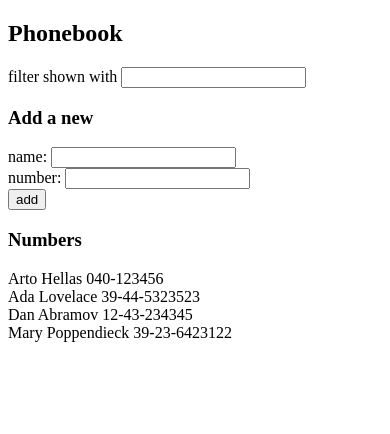
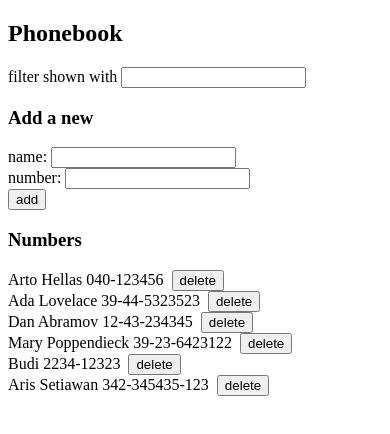
Before and after one commit to zhfrann/full-stack-open, a React (Create React App) app in the folder part2/phonebook/: page / in a window 390 px wide. Shown: the top 434 px of the page. Built offline with nearby package versions, Linux system fonts and the light colour scheme; data requests are answered from the project's data file.

Commit message:
phonebook exercise part2 2.15

```diff
--- a/part2/phonebook/db.json
+++ b/part2/phonebook/db.json
@@ -19,6 +19,16 @@
       "name": "Mary Poppendieck",
       "number": "39-23-6423122",
       "id": 4
+    },
+    {
+      "name": "Budi",
+      "number": "2234-12323",
+      "id": 5
+    },
+    {
+      "name": "Aris Setiawan",
+      "number": "342-345435-123",
+      "id": 6
     }
   ]
 }
--- a/part2/phonebook/src/App.js
+++ b/part2/phonebook/src/App.js
@@ -1,5 +1,5 @@
 import { useState, useEffect } from 'react'
-import axios from 'axios'
+import personsService from "./services/persons";
 
 const Filter = ({ filter, handler }) => {
   return (
@@ -25,19 +25,22 @@ const PersonForm = ({ newName, newNumber, inputNameHandler, inputNumberHandler,
   )
 }
 
-const Persons = ({ filteredPerson }) => {
+const Persons = ({ filteredPerson, deleteHandler }) => {
   return (
     filteredPerson.map((person) => {
       return (
-        <PersonDetail key={person.id} person={person} />
+        <PersonDetail key={person.id} person={person} deleteHandler={() => { deleteHandler({ id: person.id, name: person.name, }) }} />
       )
     })
   )
 }
 
-const PersonDetail = ({ person }) => {
+const PersonDetail = ({ person, deleteHandler }) => {
   return (
-    <div>{person.name} {person.number}</div>
+    <div>
+      {person.name} {person.number} &nbsp;
+      <button onClick={deleteHandler}>delete</button>
+    </div>
   )
 }
 
@@ -48,10 +51,10 @@ const App = () => {
   const [filter, setFilter] = useState('')
 
   useEffect(() => {
-    axios
-      .get("http://localhost:3001/persons")
-      .then(response => {
-        setPersons(response.data)
+    personsService
+      .getAll()
+      .then(allPersons => {
+        setPersons(allPersons)
       })
   }, [])
 
@@ -59,20 +62,49 @@ const App = () => {
     event.preventDefault()
 
     if (persons.find((person) => person.name === newName)) {
-      alert(`${newName} is already added to phonebook`)
-      setNewName('')
-      setNewNumber('')
-      return false
+
+      if (window.confirm(`${newName} is already added to phonebook, replace the old number with a new one ?`)) {
+        const person = persons.filter((person) => person.name === newName)[0]
+        personsService
+          .update(person.id, { name: newName, number: newNumber })
+          .then(response => {
+            setPersons(persons.map(person => person.name !== newName ? person : response))
+            setNewName('')
+            setNewNumber('')
+          })
+      } else {
+        alert(`Add ${newName} canceled`)
+        setNewName('')
+        setNewNumber('')
+      }
+      return;
     }
 
     const newPerson = {
       name: newName,
       number: newNumber,
-      id: persons.length + 1
+      // id: persons.length + 1
     }
-    setPersons(persons.concat(newPerson))
-    setNewNumber('')
-    setNewName('')
+
+    personsService
+      .add(newPerson)
+      .then(returnedPerson => {
+        setPersons(persons.concat(returnedPerson))
+        setNewNumber('')
+        setNewName('')
+      })
+
+  }
+
+  const deletePerson = ({ id, name }) => {
+    if (window.confirm(`delete user ${name} `)) {
+      personsService
+        .deletePerson(id)
+        .then(deleteResponse => {
+          alert('Delete Success')
+          setPersons(persons.filter(person => person.id !== id))
+        })
+    }
   }
 
   const inputNameHandler = (event) => {
@@ -101,10 +133,9 @@ const App = () => {
         newNumber={newNumber} inputNameHandler={inputNameHandler}
         inputNumberHandler={inputNumberHandler} />
 
-
       <h3>Numbers</h3>
 
-      <Persons filteredPerson={filteredPerson} />
+      <Persons filteredPerson={filteredPerson} deleteHandler={deletePerson} />
     </div>
   )
 }
--- /dev/null
+++ b/part2/phonebook/src/services/persons.js
@@ -0,0 +1,24 @@
+import axios from "axios";
+const baseURL = "http://localhost:3001/persons"
+
+const getAll = () => {
+    const request = axios.get(baseURL)
+    return request.then(response => response.data)
+}
+
+const add = (newPerson) => {
+    const request = axios.post(baseURL, newPerson)
+    return request.then(response => response.data)
+}
+
+const update = (id, updateData) => {
+    const request = axios.put(`${baseURL}/${id}`, updateData)
+    return request.then(response => response.data)
+}
+
+const deletePerson = (id) => {
+    const request = axios.delete(`${baseURL}/${id}`)
+    return request.then(response => response)
+}
+
+export default { getAll, add, update, deletePerson }
```
Lines whose indentation alone changed are shown as unchanged.
